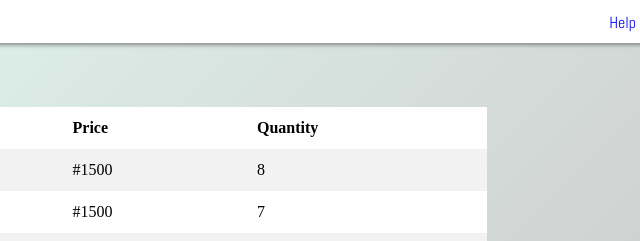
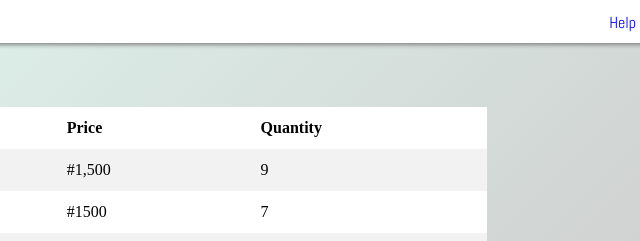
Before and after one commit to beardedprince/Meal-App, a plain HTML site: page confirm.html in a window 1280 px wide. Shown: the top 241 px of the page, 601-1241 px from the left. Drawn offline with Linux system fonts and the light colour scheme; some icons are missing; files whose address does not match are found by name; a web font is replaced by a local one.

Commit message:
fix 007 today

```diff
--- a/confirm.html
+++ b/confirm.html
@@ -23,8 +23,8 @@
                 <th>Quantity</th>
                 <tr>
                     <td>Rice</td>
-                    <td>#1500</td>
-                    <td>8</td>
+                    <td>#1,500</td>
+                    <td>9</td>
                 </tr>
                 <tr>
                     <td>Salad</td>
```
